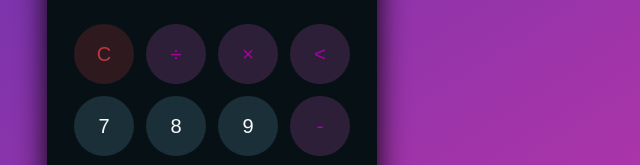
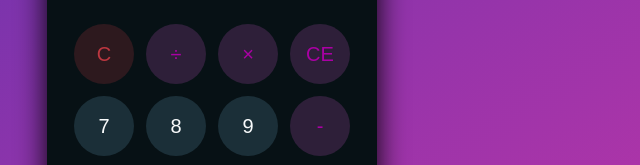
Before and after one commit to dhamu1101/calculator, a plain HTML site: page index.html in a window 1280 px wide. Shown: the part 287-452 px from the top of the page, 428-1068 px from the left. Drawn offline with Linux system fonts and the light colour scheme.

Commit message:
Update index.html

```diff
--- a/index.html
+++ b/index.html
@@ -22,7 +22,7 @@
                         <td><button class="btn-operator" id="clear">C</button></td>
                         <td><button class="btn-operator" id="/">&divide;</button></td>
                         <td><button class="btn-operator" id="*">&times;</button></td>
-                        <td><button class="btn-operator" id="backspace"><</button></td>
+                        <td><button class="btn-operator" id="backspace">CE</button></td>
                     </tr>
                     <tr>
                         <td><button class="btn-number" id="7">7</button></td>
```
